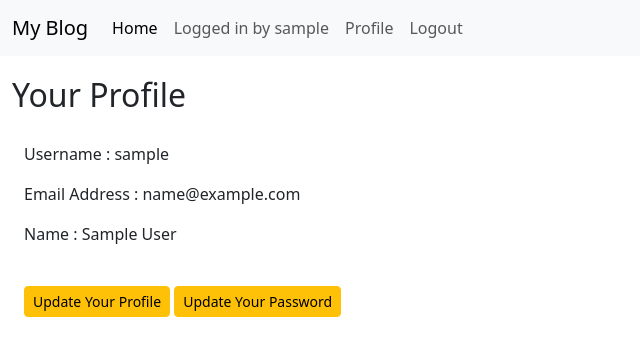
After one commit to jsmecha/My_Blog_Project, a Django app: page /account/profile/ in a window 1280 px wide. The commit adds this page. Shown: the top 356 px of the page, without its empty margins (0-640 px from the left). Run offline with Django 5.2, Linux system fonts and the light colour scheme; the visitor is signed in with stand-in values (Sample User, id 1); some libraries are stand-ins or nearby versions.

Commit message:
profile, login, password change, etc... view update

```diff
--- a/App_Login/urls.py
+++ b/App_Login/urls.py
@@ -4,5 +4,10 @@ from . import views
 app_name = 'app_login'
 
 urlpatterns = [
-    path('', views.login, name='login')
+    path('login/', views.log_in, name='login'),
+    path('signup/', views.sign_up, name='signup'),
+    path('logout/', views.log_out, name='logout'),
+    path('profile/', views.profile, name='profile'),
+    path('change_profile/', views.user_change, name='change_profile'),
+    path('change_password/', views.password_change, name='change_password'),
 ]
--- a/App_Login/views.py
+++ b/App_Login/views.py
@@ -1,5 +1,83 @@
-from django.shortcuts import render
-from django.http import HttpResponse
+from django.shortcuts import render, redirect
+from django.contrib.auth.forms import UserCreationForm, AuthenticationForm, PasswordChangeForm
+from django.contrib.auth import authenticate, login, logout
+from django.contrib.auth.decorators import login_required
+from django.urls import reverse
+from django.contrib import messages
+from .forms import SignUpForm, UserProfileChangeForm
 
-def login(request):
-    return HttpResponse("I am App_Login index page.")
+
+
+
+def sign_up(request):
+    form = SignUpForm()
+
+    registered = False
+
+    if request.method == 'POST':
+        form = SignUpForm(data=request.POST)
+        if form.is_valid():
+            form.save()
+            registered = True
+
+    dict = {'form':form, 'registered':registered}
+    return render(request, 'App_Login/signup.html', context = dict)
+
+
+
+def log_in(request):
+    form = AuthenticationForm()
+
+    if request.method == 'POST':
+        form = AuthenticationForm(data=request.POST)
+        if form.is_valid():
+            username = form.cleaned_data.get('username')
+            password = form.cleaned_data.get('password')
+            user = authenticate(username=username, password=password)
+            if user:
+                login(request, user)
+                return redirect(reverse('index'))
+
+    dict = {'form':form}
+    return render(request, 'App_Login/login.html', context=dict)
+
+
+
+@login_required
+def log_out(request):
+    logout(request)
+    return redirect(reverse('index'))
+
+
+@login_required
+def profile(request):
+    return render(request,'App_Login/profile.html', context={})
+
+
+@login_required
+def user_change(request):
+    current_user = request.user
+    form = UserProfileChangeForm(instance=current_user)
+    if request.method == 'POST':
+        form = UserProfileChangeForm(request.POST, instance=current_user)
+        if form.is_valid():
+            form.save()
+            messages.success(request,'Profile Changed Successfully')
+            return redirect('app_login:profile')#form = UserProfileChangeForm(instance = current_user)
+
+    return render(request, 'App_Login/change_profile.html', context={'form':form})
+
+
+
+@login_required
+def password_change(request):
+    current_user = request.user
+    form = PasswordChangeForm(user=current_user)
+    if request.method == 'POST':
+        form = PasswordChangeForm(data=request.POST, user=current_user)
+        if form.is_valid():
+            form.save()
+            messages.success(request, 'Password Changed Successfully')
+            return redirect('app_login:login')
+
+    return render(request, 'App_Login/pass_change.html', context={'form':form})
--- a/My_Blog_Project/urls.py
+++ b/My_Blog_Project/urls.py
@@ -1,10 +1,16 @@
 from django.contrib import admin
 from django.urls import path, include
+from django.conf import settings
+from django.contrib.staticfiles.urls import static, staticfiles_urlpatterns
 from . import views
 
 urlpatterns = [
     path('admin/', admin.site.urls),
     path('account/', include('App_Login.urls')),
     path('blog/', include('App_Blog.urls')),
-    path('', views.index, name='index')
+    path('', views.index, name='index'),
 ]
+
+
+urlpatterns += staticfiles_urlpatterns()
+urlpatterns += static(settings.MEDIA_URL, document_root=settings.MEDIA_ROOT)
--- /dev/null
+++ b/templates/App_Login/profile.html
@@ -0,0 +1,33 @@
+{% extends 'base.html' %}
+{% load crispy_forms_tags %}
+{% block title %}
+Profile
+{% endblock %}
+
+{% block body_block%}
+<h2>Your Profile </h2>
+
+{% if messages %}
+<div class="alert alert-success">
+
+        {% for message in messages %}
+            {{ message }}
+        {% endfor %}
+
+</div>
+{% endif %}
+
+<div class="container-fluid" style="padding-top: 20px;">
+    <p>Username : {{ user.username }}</p>
+    <p>Email Address : {{ user.email }}</p>
+    <p>Name : {{ user.first_name }} {{user.last_name }}</p>
+    <br>
+    <a class="btn btn-warning btn-sm" href="{% url 'app_login:change_profile' %}">Update Your Profile</a>
+    <a class="btn btn-warning btn-sm" href="{% url 'app_login:change_password' %}">Update Your Password</a>
+</div>
+<div>
+
+</div>
+
+
+{% endblock %}
--- a/templates/base.html
+++ b/templates/base.html
@@ -17,15 +17,31 @@
             <div class="navbar-nav">
               <a class="nav-link active" aria-current="page" href="{% url 'index' %}">Home</a>
 
+              {% if user.is_authenticated %}
+              <span class="nav-link">Logged in by {{ user.username }}</span>
+              <a class="nav-link" href="{% url 'app_login:profile' %}">Profile</a>
+              <a class="nav-link" href="{% url 'app_login:logout' %}">Logout</a>
+
+
+              {% else %}
+
+              <a class="nav-link" href="{% url 'app_login:signup' %}">Sign Up</a>
               <a class="nav-link" href="{% url 'app_login:login' %}">Login</a>
+
+              {% endif %}
 
             </div>
           </div>
         </div>
       </nav>
-    {% block body_block %}
-    Blog Content
-    {% endblock %}
+
+      <div class="container-fluid" style="padding-top: 20px;">
+        {% block body_block %}
+        Blog Content
+        {% endblock %}
+
+      </div>
+
     <script src="https://cdn.jsdelivr.net/npm/bootstrap@5.3.3/dist/js/bootstrap.bundle.min.js" integrity="sha384-YvpcrYf0tY3lHB60NNkmXc5s9fDVZLESaAA55NDzOxhy9GkcIdslK1eN7N6jIeHz" crossorigin="anonymous"></script>
   </body>
 </html>
```
Also changed, not shown: App_Login/forms.py (added, +26 -0 lines), My_Blog_Project/settings.py (+7 -0 lines), templates/App_Login/change_profile.html (added, +19 -0 lines), templates/App_Login/login.html (added, +44 -0 lines), templates/App_Login/pass_change.html (added, +27 -0 lines), templates/App_Login/signup.html (added, +31 -0 lines), media/download.jpg (added).
